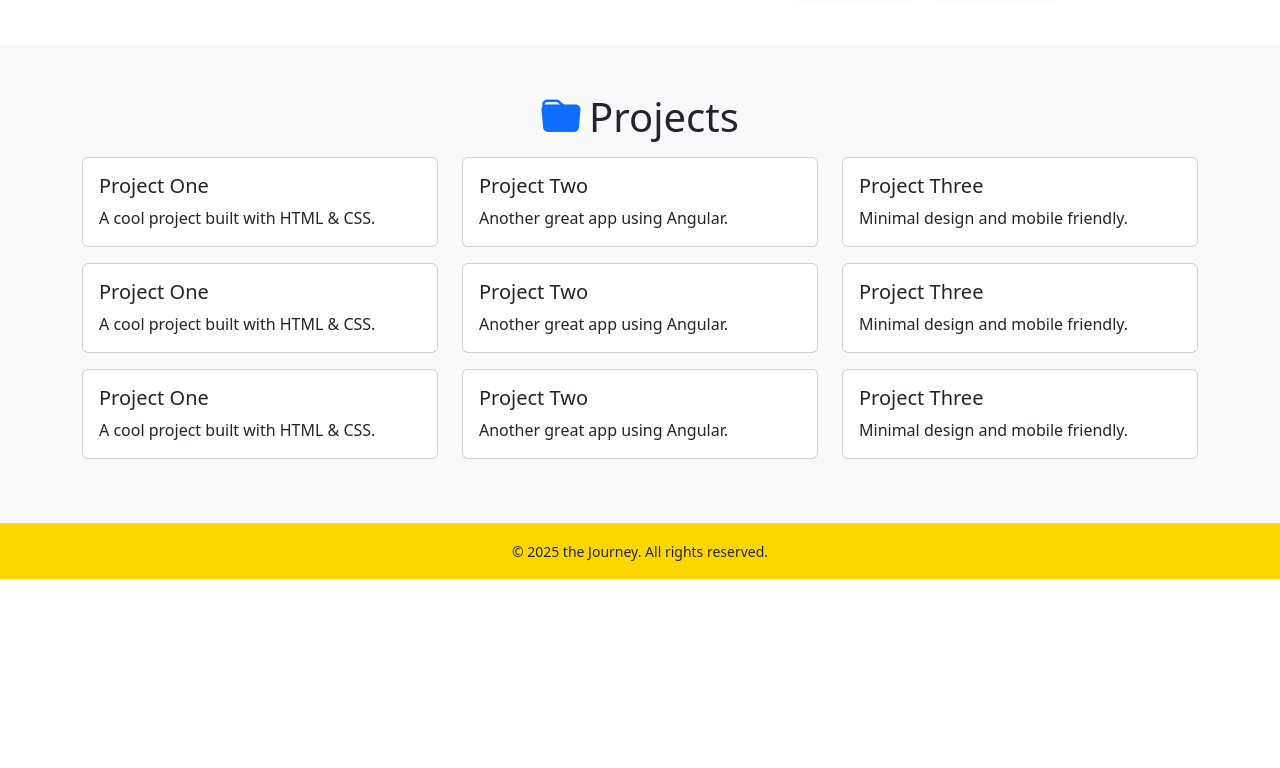
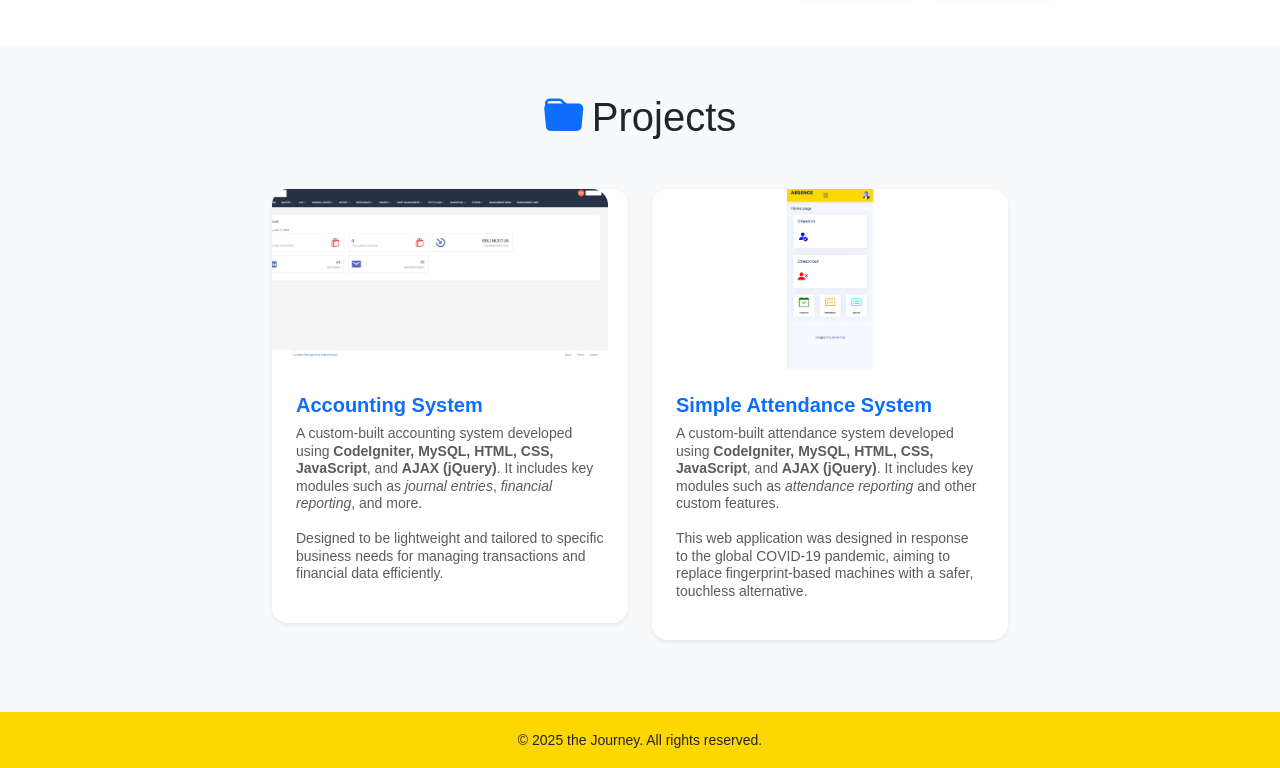
Before and after one commit to akbarmuchamad/akbarmuchamad.github.io, a plain HTML site: page index.html in a window 1280 px wide. Shown: the part 971-1739 px from the top of the page. Before the commit the page ends 1550 px from the top, so only its background shows below. Drawn offline with nearby package versions, Linux system fonts and the light colour scheme.

Commit message:
adding some project portfolio

```diff
--- a/assets/css/styles.css
+++ b/assets/css/styles.css
@@ -1,5 +1,10 @@
+body {
+  font-family: sans-serif;
+}
+
 .portfolio-item {
   transition: transform 0.3s ease;
+  cursor: pointer;
 }
 .portfolio-item:hover {
   transform: scale(1.15);
@@ -58,6 +63,7 @@
 }
 .p-about-me {
   font-size: 16pt;
+  font-family: var(--bs-body-font-family);
 }
 @media screen and (max-width: 767px) {
   .p-about-me {
@@ -71,3 +77,42 @@ h2.display-6 {
 .bg-orange {
   background-color: #FFD700;
 }
+.carousel-inner {
+  img {
+    max-height: 180px;
+    max-width: 100%;
+    object-fit: contain;
+  }
+}
+
+#modalCarouselInner {
+  img {
+    max-height: 550px;
+    max-width: 100%;
+    object-fit: contain;
+  }
+}
+
+.carousel-control-prev-icon,
+.carousel-control-next-icon {
+  filter: invert(89%) sepia(78%) saturate(349%) hue-rotate(1deg) brightness(103%) contrast(101%);
+}
+
+#modalCarousel .carousel-item {
+  transition: transform 0.5s ease;
+}
+
+.modal-content {
+  animation: fadeInUp 0.3s ease-out;
+}
+
+@keyframes fadeInUp {
+  from {
+    transform: translateY(30px);
+    opacity: 0;
+  }
+  to {
+    transform: translateY(0);
+    opacity: 1;
+  }
+}
--- a/index.html
+++ b/index.html
@@ -143,79 +143,52 @@
   <!-- Portfolio and Skills Section -->
   <section class="bg-light py-5">
     <div class="container">
-      <h2 class="mb-3 text-center display-6">
+      <h2 class="mb-5 text-center display-6">
         <i class="bi bi-folder-fill text-primary me-2"></i>Projects
       </h2>
-      <div class="row">
-        <div class="col-12 col-md-4">
-          <div class="card portfolio-item mb-3">
-            <div class="card-body">
-              <h5 class="card-title">Project One</h5>
-              <p class="card-text">A cool project built with HTML & CSS.</p>
+      <div class="row justify-content-center">
+        <div class="col-12 col-md-6 col-lg-4">
+          <div class="card portfolio-item shadow-sm border-0 rounded-4 overflow-hidden portfolio-item mb-4">
+            <div id="carouselProject1" class="carousel slide" data-bs-ride="carousel">
+              <div class="carousel-inner">
+                <div class="carousel-item active">
+                  <img src="assets/images/projects/mini-accounting-ss1.jpg" class="d-block w-100 rounded-top-4" alt="Project One Slide 1">
+                </div>
+                <div class="carousel-item">
+                  <img src="assets/images/projects/mini-accounting-ss2.jpg" class="d-block w-100 rounded-top-4" alt="Project One Slide 2">
+                </div>
+                <div class="carousel-item">
+                  <img src="assets/images/projects/mini-accounting-ss3.jpg" class="d-block w-100 rounded-top-4" alt="Project One Slide 2">
+                </div>
+              </div>
+            </div>
+            <div class="card-body bg-white p-4">
+              <h5 class="card-title text-primary fw-bold">Accounting System</h5>
+              <p class="card-text text-muted small lh-sm mb-3">
+                A custom-built accounting system developed using <strong>CodeIgniter, MySQL, HTML, CSS, JavaScript</strong>, and <strong>AJAX (jQuery)</strong>. It includes key modules such as <em>journal entries</em>, <em>financial reporting</em>, and more.<br><br>
+                Designed to be lightweight and tailored to specific business needs for managing transactions and financial data efficiently.
+              </p>
             </div>
           </div>
         </div>
-        <div class="col-12 col-md-4">
-          <div class="card portfolio-item mb-3">
-            <div class="card-body">
-              <h5 class="card-title">Project Two</h5>
-              <p class="card-text">Another great app using Angular.</p>
+        <div class="col-12 col-md-6 col-lg-4">
+          <div class="card portfolio-item shadow-sm border-0 rounded-4 overflow-hidden portfolio-item mb-4">
+            <div id="carouselProject1" class="carousel slide" data-bs-ride="carousel">
+              <div class="carousel-inner">
+                <div class="carousel-item active">
+                  <img src="assets/images/projects/simple-attendance.jpg" class="d-block w-100 rounded-top-4" alt="Project One Slide 1">
+                </div>
+              </div>
             </div>
-          </div>
-        </div>
-        <div class="col-12 col-md-4">
-          <div class="card portfolio-item mb-3">
-            <div class="card-body">
-              <h5 class="card-title">Project Three</h5>
-              <p class="card-text">Minimal design and mobile friendly.</p>
-            </div>
-          </div>
-        </div>
-        <div class="col-12 col-md-4">
-          <div class="card portfolio-item mb-3">
-            <div class="card-body">
-              <h5 class="card-title">Project One</h5>
-              <p class="card-text">A cool project built with HTML & CSS.</p>
-            </div>
-          </div>
-        </div>
-        <div class="col-12 col-md-4">
-          <div class="card portfolio-item mb-3">
-            <div class="card-body">
-              <h5 class="card-title">Project Two</h5>
-              <p class="card-text">Another great app using Angular.</p>
-            </div>
-          </div>
-        </div>
-        <div class="col-12 col-md-4">
-          <div class="card portfolio-item mb-3">
-            <div class="card-body">
-              <h5 class="card-title">Project Three</h5>
-              <p class="card-text">Minimal design and mobile friendly.</p>
-            </div>
-          </div>
-        </div>
-        <div class="col-12 col-md-4">
-          <div class="card portfolio-item mb-3">
-            <div class="card-body">
-              <h5 class="card-title">Project One</h5>
-              <p class="card-text">A cool project built with HTML & CSS.</p>
-            </div>
-          </div>
-        </div>
-        <div class="col-12 col-md-4">
-          <div class="card portfolio-item mb-3">
-            <div class="card-body">
-              <h5 class="card-title">Project Two</h5>
-              <p class="card-text">Another great app using Angular.</p>
-            </div>
-          </div>
-        </div>
-        <div class="col-12 col-md-4">
-          <div class="card portfolio-item mb-3">
-            <div class="card-body">
-              <h5 class="card-title">Project Three</h5>
-              <p class="card-text">Minimal design and mobile friendly.</p>
+            <div class="card-body bg-white p-4">
+              <h5 class="card-title text-primary fw-bold">Simple Attendance System</h5>
+              <p class="card-text text-muted small lh-sm mb-3">
+                A custom-built attendance system developed using
+                <strong>CodeIgniter, MySQL, HTML, CSS, JavaScript</strong>, and <strong>AJAX (jQuery)</strong>.
+                It includes key modules such as <em>attendance reporting</em> and other custom features.<br><br>
+                This web application was designed in response to the global COVID-19 pandemic, aiming to replace fingerprint-based machines
+                with a safer, touchless alternative.
+              </p>
             </div>
           </div>
         </div>
@@ -223,16 +196,77 @@
     </div>
   </section>
 
+
+  <div class="modal fade" id="projectModal" tabindex="-1" aria-labelledby="projectModalLabel" aria-hidden="true">
+    <div class="modal-dialog modal-xl modal-dialog-centered">
+      <div class="modal-content rounded-4 shadow">
+        <div class="modal-header border-bottom-0 pb-0">
+          <h5 class="modal-title w-100 text-primary fw-bold d-flex justify-content-center align-items-center gap-2">
+            <span id="projectModalLabel"></span>
+          </h5>
+          <button type="button" class="btn-close position-absolute top-0 end-0 m-3" data-bs-dismiss="modal" aria-label="Close"></button>
+        </div>
+        <hr class="mb-0">
+        <div class="modal-body p-0">
+          <div id="modalCarousel" class="carousel slide mb-4" data-bs-ride="carousel">
+            <div class="carousel-inner text-center" id="modalCarouselInner" style="min-height: 600px;"></div>
+            <button class="carousel-control-prev" type="button" data-bs-target="#modalCarousel" data-bs-slide="prev">
+              <span class="carousel-control-prev-icon"></span>
+            </button>
+            <button class="carousel-control-next" type="button" data-bs-target="#modalCarousel" data-bs-slide="next">
+              <span class="carousel-control-next-icon"></span>
+            </button>
+          </div>
+
+          <div class="px-3 px-md-5">
+            <p id="projectModalDesc" class="text-muted fs-6 lh-lg"></p>
+          </div>
+        </div>
+      </div>
+    </div>
+  </div>
+
+
+
   <!-- Footer -->
   <footer class="bg-orange text-center py-3">
     <small>© 2025 the Journey. All rights reserved.</small>
   </footer>
+
   <script>
     var tooltipTriggerList = [].slice.call(document.querySelectorAll('[data-bs-toggle="tooltip"]'))
     tooltipTriggerList.map(function (tooltipTriggerEl) {
       return new bootstrap.Tooltip(tooltipTriggerEl)
     })
+
+    document.addEventListener('DOMContentLoaded', () => {
+      document.querySelectorAll('.portfolio-item').forEach(card => {
+        card.addEventListener('click', () => {
+          const title = card.querySelector('.card-title')?.innerHTML  || '';
+          const desc = card.querySelector('.card-text')?.innerHTML  || '';
+          const images = card.querySelectorAll('.carousel-item img');
+          console.log(desc)
+
+          const modalTitle = document.getElementById('projectModalLabel');
+          const modalDesc = document.getElementById('projectModalDesc');
+          const modalCarouselInner = document.getElementById('modalCarouselInner');
+
+          modalTitle.innerHTML = title;
+          modalDesc.innerHTML = desc;
+
+          modalCarouselInner.innerHTML = ''; // Clear old content
+          images.forEach((img, index) => {
+            const item = document.createElement('div');
+            item.className = 'carousel-item' + (index === 0 ? ' active' : '');
+            item.innerHTML = `<div class="d-flex h-100 align-items-center justify-content-center"><img src="${img.src}" alt="${img.alt}"></div>`;
+            modalCarouselInner.appendChild(item);
+          });
+
+          const modal = new bootstrap.Modal(document.getElementById('projectModal'));
+          modal.show();
+        });
+      });
+    });
   </script>
-
 </body>
 </html>
```
Also changed, not shown: assets/images/projects/mini-accounting-ss1.jpg (added), assets/images/projects/mini-accounting-ss2.jpg (added), assets/images/projects/mini-accounting-ss3.jpg (added), assets/images/projects/simple-attendance.jpg (added).
